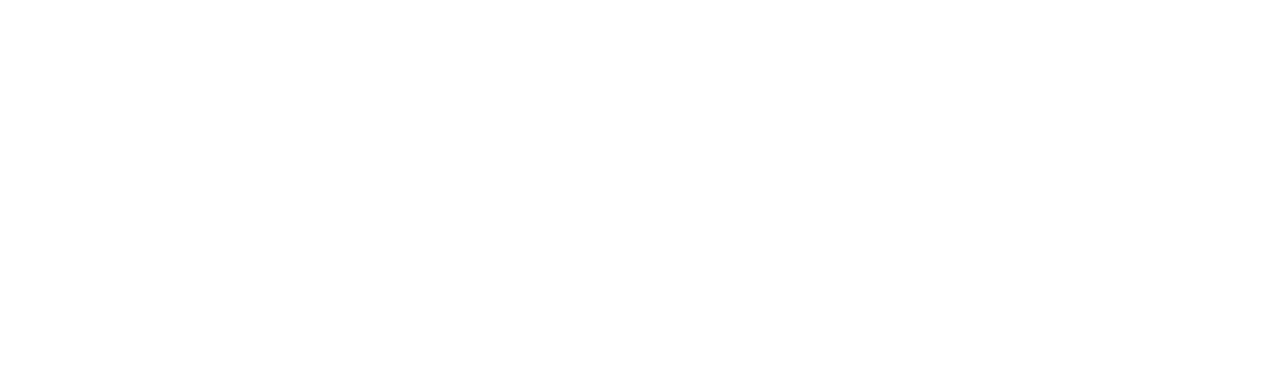
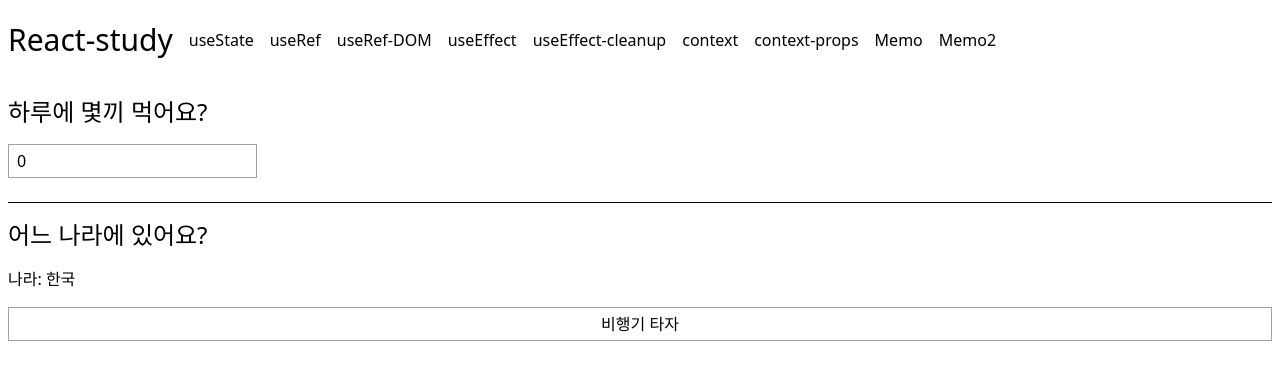
Before and after one commit to Doosic/front, a React (Vite) app in the folder react-study/: page /memo-2 in a window 1280 px wide. Before the commit this address had no page. Shown: the top 380 px of the page. Built offline with nearby package versions, Linux system fonts and the light colour scheme.

Commit message:
add: useMemo example 2

```diff
--- a/react-study/src/App.jsx
+++ b/react-study/src/App.jsx
@@ -13,6 +13,7 @@
 import Context from "./views/Context.jsx";
 import ContextProps from "./views/ContextProps.jsx";
 import Memo from "./views/Memo.jsx";
+import Memo2 from "./views/Memo2.jsx";
 
 function App() {
 
@@ -28,6 +29,7 @@
           <Route path="context" element={<Context/>}></Route>
           <Route path="context-props" element={<ContextProps/>}></Route>
           <Route path="memo" element={<Memo/>}></Route>
+          <Route path="memo-2" element={<Memo2/>}></Route>
         </Route>
       </Routes>
     </Router>
--- a/react-study/src/layout/AppLayout.jsx
+++ b/react-study/src/layout/AppLayout.jsx
@@ -14,6 +14,7 @@
               <Link to="/context">context</Link>
               <Link to="/context-props">context-props</Link>
               <Link to="/memo">Memo</Link>
+              <Link to="/memo-2">Memo2</Link>
             </header>
 
           <div className="px-2 py-4">
--- /dev/null
+++ b/react-study/src/views/Memo2.jsx
@@ -0,0 +1,51 @@
+import {useEffect, useMemo, useState} from 'react';
+
+// 어떤 상황에서 사용하면 좋을까? 예제 2
+const Memo2 = () => {
+  const [number, setNumber] = useState(0);
+  const [isKorea, setIsKorea] = useState(true);
+
+  /* location 이라는 오브젝트는 이 상태로 사용하게되면
+    number의 값과 isKorea의 값이 변할 때 마다 초기화된다.
+    객체이므로 새로운 참조객체가 계속 생성된다는 것이다. */
+  /*const location = {
+    country: isKorea ? '한국' : '외국',
+  };*/
+
+  // isKorea라는 값이 바뀔때만 변경하도록
+  const location = useMemo(() => {
+    return {
+      country: isKorea ? '한국' : '외국'
+    }
+  }, [isKorea]);
+
+  // useMemo 사용 전 location 을 등록해둠으로써 location 값이 재랜더링으로 인해 변할때마다 console을 찍도록
+  useEffect(() => {
+    console.log('useEffect 호출!!');
+  }, [location])
+
+  return (
+    <div className="flex flex-col space-y-4">
+      <div className="text-2xl">하루에 몇끼 먹어요?</div>
+      <div className="flex mb-6">
+        <input
+          className="px-2 py-1 border border-zinc-400"
+          type="number"
+          value={number}
+          onChange={(e) => setNumber(e.target.value)}
+        />
+      </div>
+
+      <hr/>
+
+      <div className="flex flex-col space-y-4">
+        <div className="text-2xl">어느 나라에 있어요?</div>
+        <div className="text-md">나라: {location.country}</div>
+        <button className="px-2 py-1 border border-zinc-400" onClick={() => setIsKorea(!isKorea)}>비행기 타자</button>
+      </div>
+
+    </div>
+  )
+}
+
+export default Memo2
```
